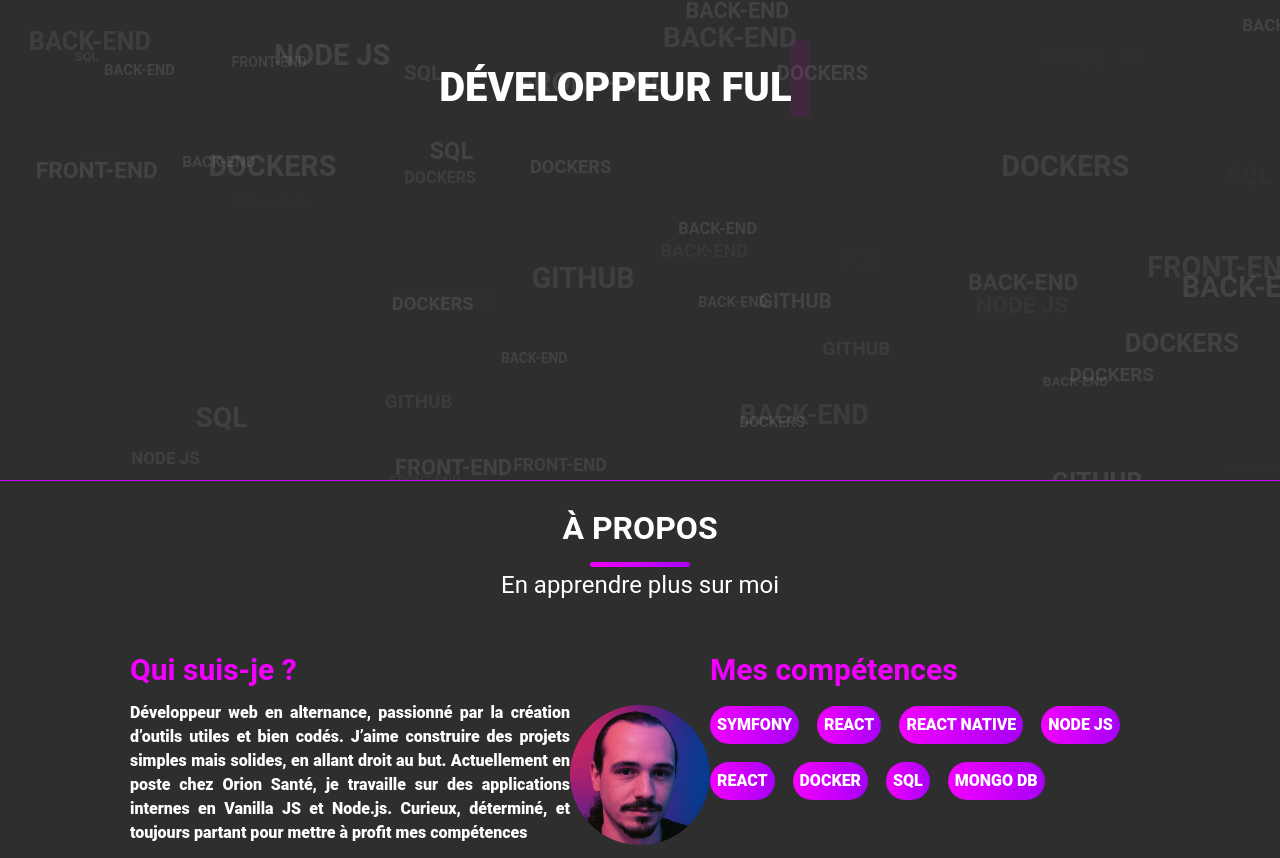
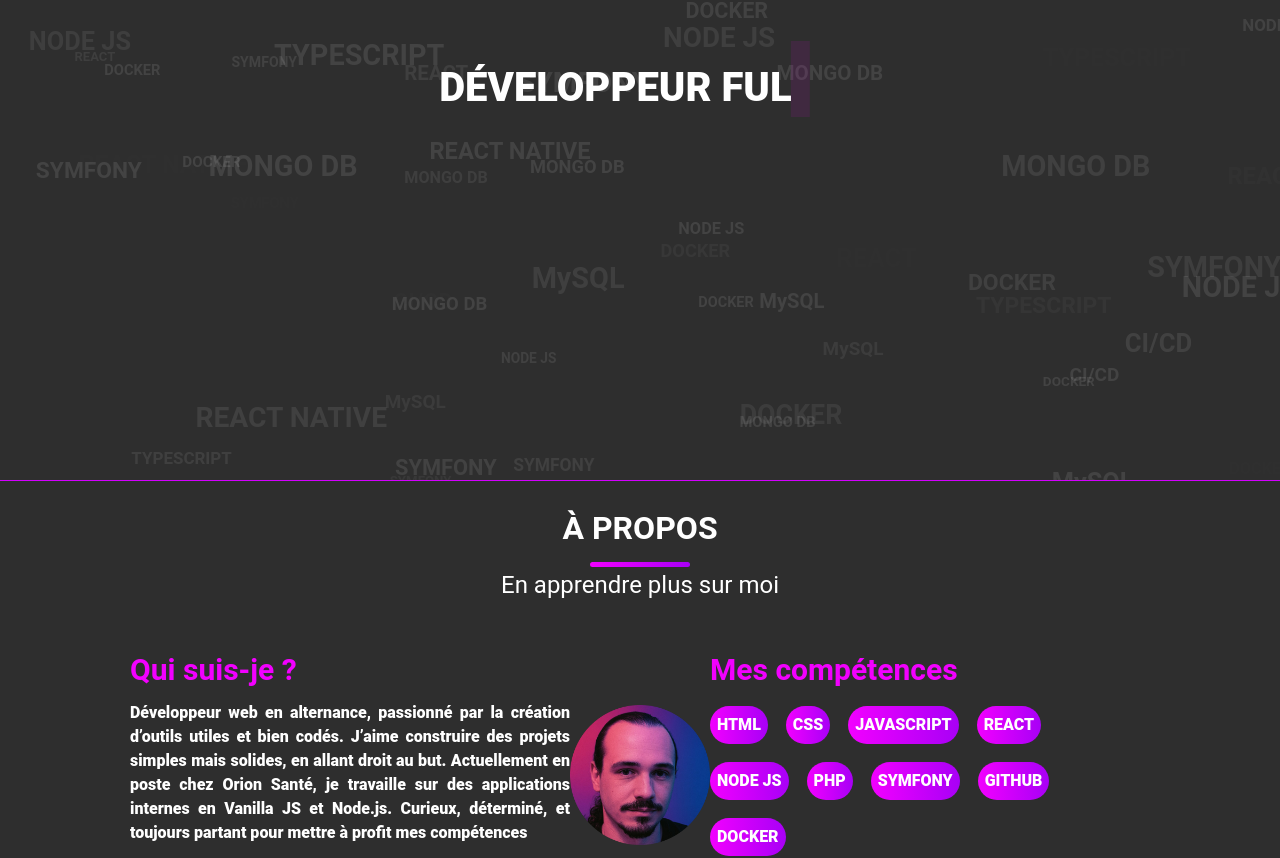
Before and after one commit to j-eGallo/portfolio, a React (Vite) app: page / in a window 1280 px wide. Shown: the part 320-1178 px from the top of the page. Built offline with nearby package versions, Linux system fonts and the light colour scheme.

Commit message:
MAJ Header.jsx

```diff
--- a/src/components/Apropos.jsx
+++ b/src/components/Apropos.jsx
@@ -67,14 +67,15 @@ useEffect(() => {
                 <div className='card-right'>
                 <h1 className='titledesc'>Mes compétences</h1>
                 <div className='tags'>
+                  <span>HTML</span>
+                  <span>CSS</span>
+                  <span>JAVASCRIPT</span>
+                  <span>REACT</span>
+                  <span>NODE JS</span>
+                  <span>PHP</span>
                   <span>SYMFONY</span>
-                  <span>REACT</span>
-                  <span>REACT NATIVE</span>
-                  <span>NODE JS</span>
-                  <span>REACT</span>
+                  <span>GITHUB</span>
                   <span>DOCKER</span>
-                  <span>SQL</span>
-                  <span>MONGO DB</span>
                 </div>
                 </div>
               </div>
--- a/src/components/Header.jsx
+++ b/src/components/Header.jsx
@@ -3,7 +3,7 @@ import { useMemo } from 'react';
 import Autotype from './Autotype';
 
 const keywords = [
-  "FRONT-END", "SQL", "BACK-END", "GITHUB", "DOCKERS", "NODE JS"
+  "SYMFONY", "REACT", "REACT NATIVE", "NODE JS", "DOCKER", "MySQL", "MONGO DB", "CI/CD", "TYPESCRIPT"
 ];
 
 export default function Header() {
```
